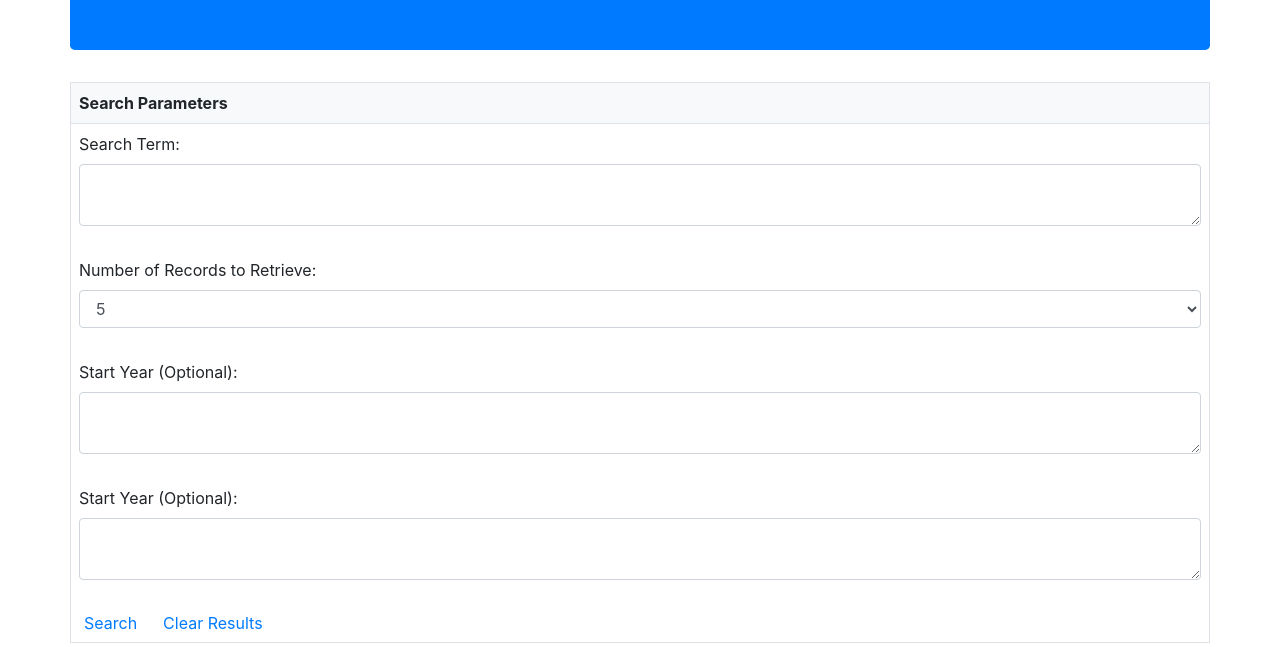
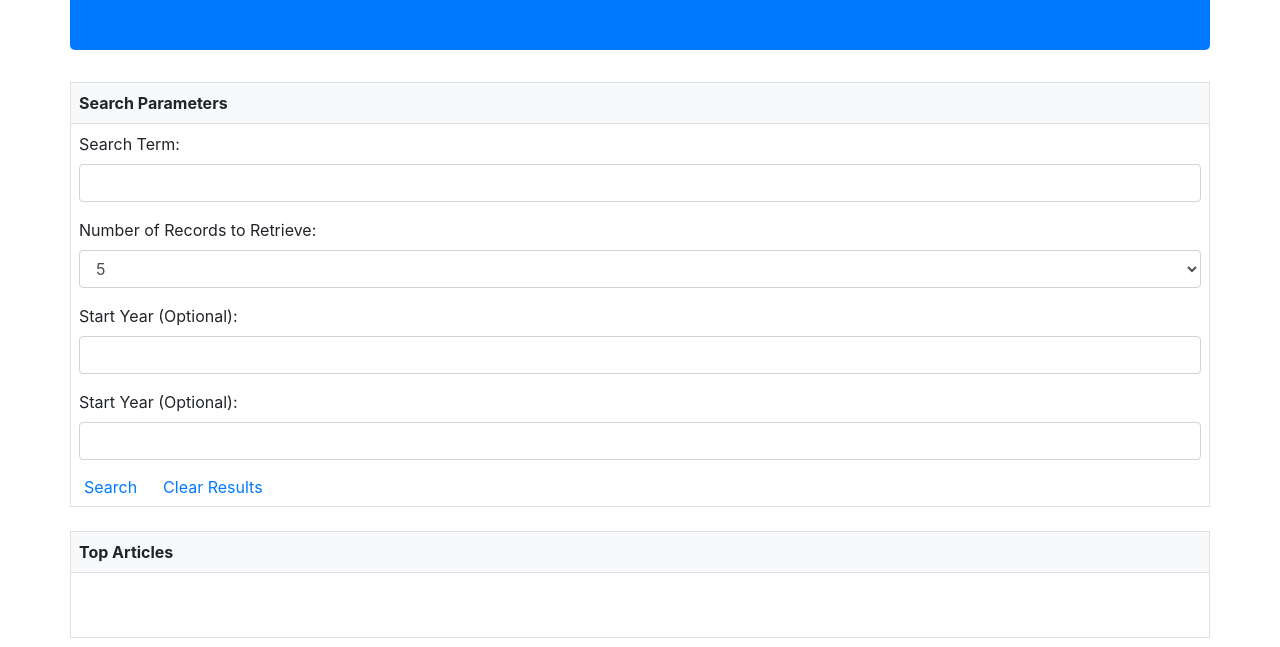
Before and after one commit to RyanGelow/NEW-YORK-TIMES, a plain HTML site: page index.html in a window 1280 px wide. Shown: the part 153-800 px from the top of the page. Drawn offline with nearby package versions, Linux system fonts and the light colour scheme.

Commit message:
Add files via upload
updated text fills to inputs; smaller and better suited. also updated some margins and padding.

```diff
--- a/index.html
+++ b/index.html
@@ -15,14 +15,14 @@
     </div>
     <div class="container border px-0 my-2">
         <form>
-            <div class="title p-2 bg-light border-bottom">
+            <div class="title p-2 mb-0 bg-light border-bottom">
                 <p class="font-weight-bold mb-0">Search Parameters</p>
             </div>
-            <div class="form-group p-2">
+            <div class="form-group p-2 mb-0">
                 <label for="searchTerm">Search Term:</label>
-                <textarea class="form-control" id="searchTerm"></textarea>
+                <input class="form-control" type="text" id="searchTerm"></input>
             </div>
-            <div class="form-group p-2">
+            <div class="form-group p-2 mb-0">
             <label for="numberRecordsToRetrieve">Number of Records to Retrieve:</label>
             <select class="form-control" id="numberRecordsToRetrieve">
                 <option>5</option>
@@ -30,13 +30,13 @@
                 <option>15</option>
             </select>
             </div>
-            <div class="form-group p-2">
+            <div class="form-group p-2 mb-0">
                 <label for="startYear">Start Year (Optional):</label>
-                <textarea class="form-control" id="startYear"></textarea>
+                <input class="form-control" type="text" id="startYear"></input>
             </div>
-            <div class="form-group p-2">
+            <div class="form-group p-2 mb-0">
                 <label for="endYear">Start Year (Optional):</label>
-                <textarea class="form-control" id="endYear"></textarea>
+                <input class="form-control" type="text" id="endYear"></input>
             </div>
             <span><button type="button" class="btn btn-link" id='search'>Search</button><button type="button" class="btn btn-link" id='clearResults'>Clear Results</button></span>
         </form>
```
